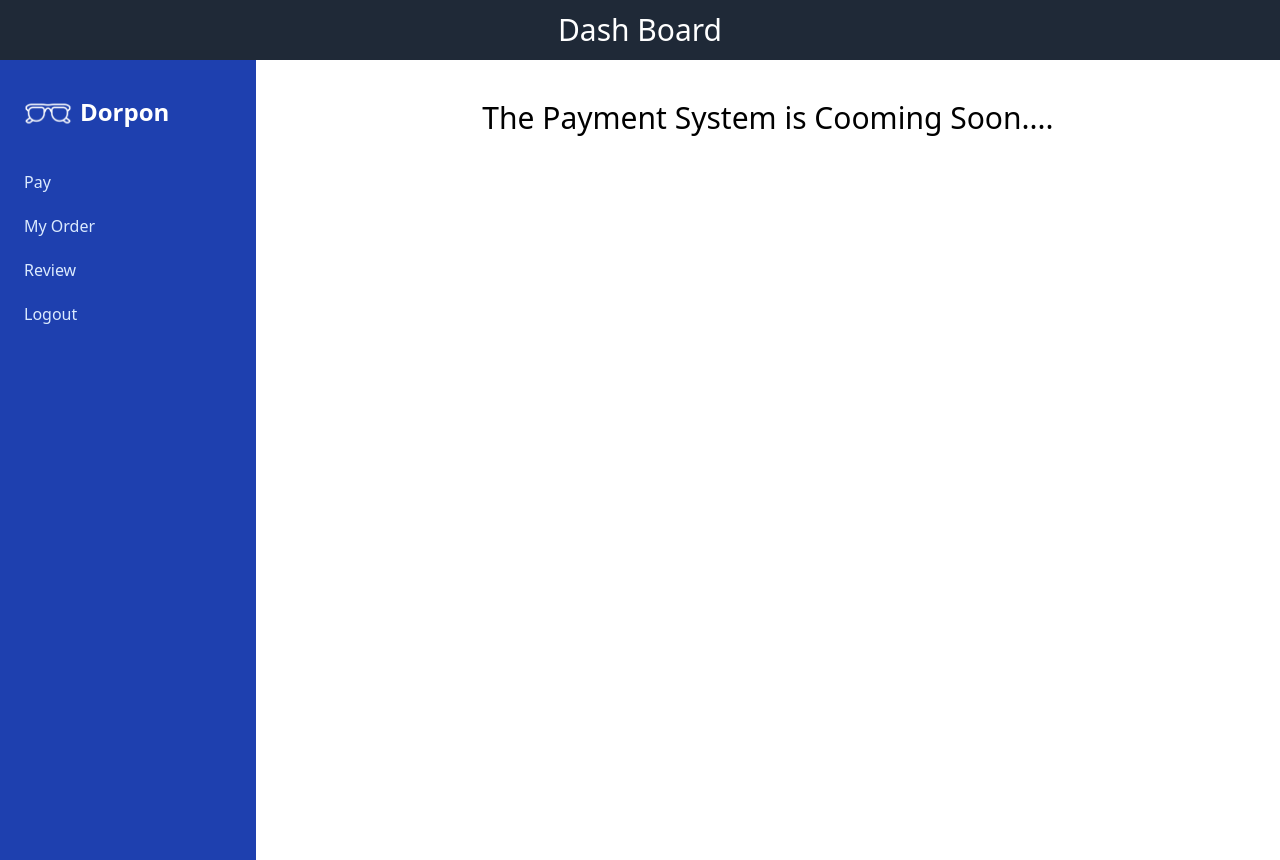
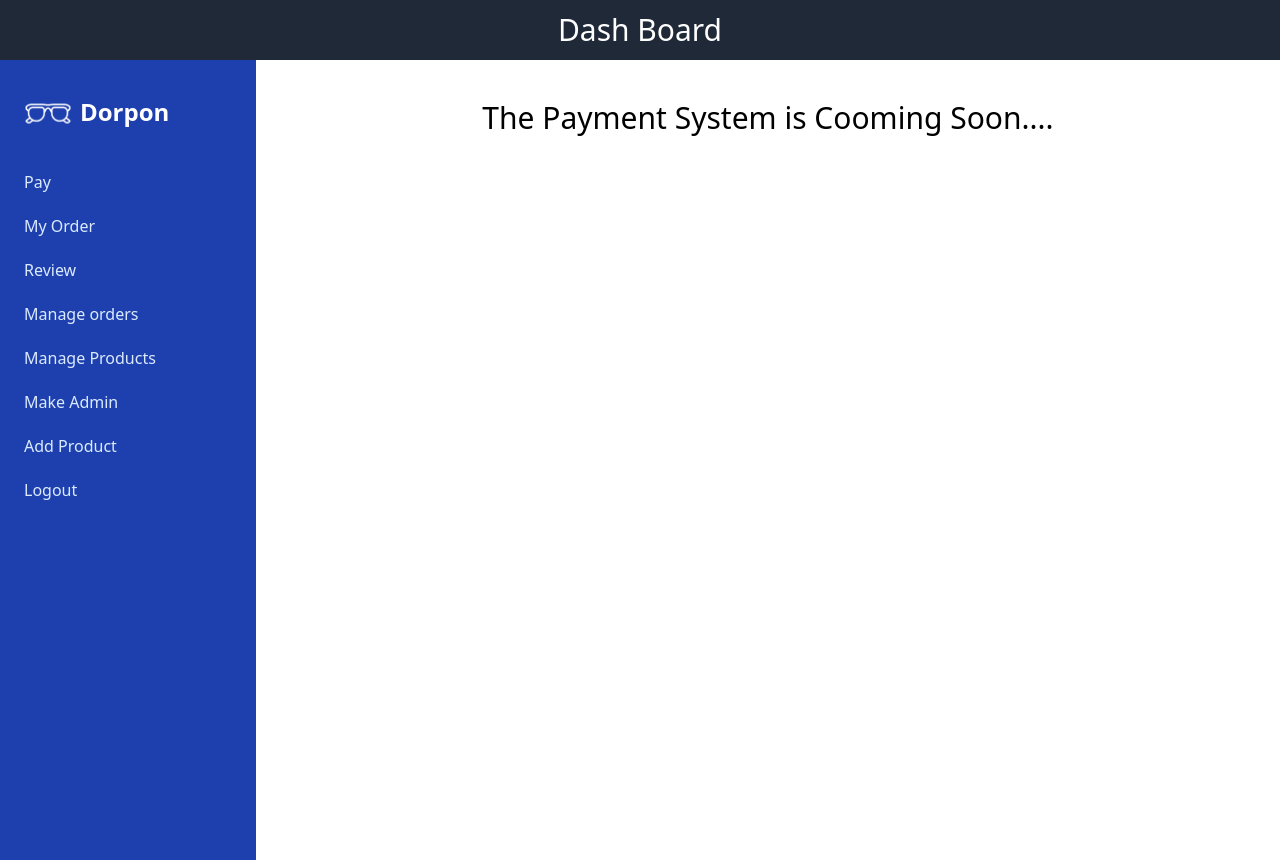
Before and after one commit to arif2494/dorpon-glasses-client, a React (Create React App) app: page /dashboard in a window 1280 px wide. Built offline with nearby package versions, Linux system fonts and the light colour scheme; no server answers; sample sign-in values are in the browser's storage.

Commit message:
complete make admin page and find admin from db

```diff
--- /dev/null
+++ b/src/Pages/DashBoard/AddProducts/AddProducts.js
@@ -0,0 +1,11 @@
+import React from 'react';
+
+const AddProducts = () => {
+	return (
+		<div>
+			<h1>Add products</h1>
+		</div>
+	);
+};
+
+export default AddProducts;
--- a/src/Pages/DashBoard/DashBoardHome/DashBoard.js
+++ b/src/Pages/DashBoard/DashBoardHome/DashBoard.js
@@ -6,6 +6,10 @@ import Pay from '../Pay/Pay';
 import MyOrder from '../MyOrder/MyOrder';
 import Review from '../Review/Review';
 import useAuth from '../../../hooks/useAuth';
+import ManageOrders from '../ManageOrders/ManageOrders';
+import ManageProducts from '../ManageProducts/ManageProducts';
+import MakeAdmin from '../MakeAdmin/MakeAdmin';
+import AddProducts from '../AddProducts/AddProducts';
 const DashBoard = () => {
 	const { logOut } = useAuth();
 	const handleOnClick = () => {
@@ -82,6 +86,31 @@ const DashBoard = () => {
 						>
 							Review
 						</Link>
+						{/* admin link */}
+						<Link
+							to={`${url}/manageOrders`}
+							className="block py-2.5 px-4 rounded transition duration-200 hover:bg-blue-700 hover:text-white"
+						>
+							Manage orders
+						</Link>
+						<Link
+							to={`${url}/manageProducts`}
+							className="block py-2.5 px-4 rounded transition duration-200 hover:bg-blue-700 hover:text-white"
+						>
+							Manage Products
+						</Link>
+						<Link
+							to={`${url}/makeAdmin`}
+							className="block py-2.5 px-4 rounded transition duration-200 hover:bg-blue-700 hover:text-white"
+						>
+							Make Admin
+						</Link>
+						<Link
+							to={`${url}/addProducts`}
+							className="block py-2.5 px-4 rounded transition duration-200 hover:bg-blue-700 hover:text-white"
+						>
+							Add Product
+						</Link>
 						<button
 							to="/"
 							onClick={logOut}
@@ -106,6 +135,19 @@ const DashBoard = () => {
 						<Route path={`${path}/review`}>
 							<Review />
 						</Route>
+						{/* admin routes */}
+						<Route path={`${path}/manageOrders`}>
+							<ManageOrders />
+						</Route>
+						<Route path={`${path}/manageProducts`}>
+							<ManageProducts />
+						</Route>
+						<Route path={`${path}/makeAdmin`}>
+							<MakeAdmin />
+						</Route>
+						<Route path={`${path}/addProducts`}>
+							<AddProducts />
+						</Route>
 					</Switch>
 				</div>
 			</div>
--- /dev/null
+++ b/src/Pages/DashBoard/MakeAdmin/MakeAdmin.js
@@ -0,0 +1,61 @@
+import React, { useState } from 'react';
+import { useHistory } from 'react-router-dom';
+
+const MakeAdmin = () => {
+	const [ email, setEmail ] = useState('');
+	const history = useHistory();
+	const handleBlur = (e) => {
+		const email = e.target.value;
+		setEmail(email);
+	};
+	const handleSubmit = (e) => {
+		e.preventDefault();
+		const url = `http://localhost:5000/admin/${email}`;
+		fetch(url, {
+			method: 'PUT'
+		})
+			.then((res) => res.json())
+			.then((data) => {
+				if (data.modifiedCount > 0) {
+					alert('admin added successfully');
+					history.push('/dashboard');
+				} else if (data.matchedCount > 0) {
+					alert('user already admin');
+				} else if (data.matchedCount === 0) {
+					alert('Please Login that user first!');
+				}
+			});
+	};
+	return (
+		<div>
+			<div className="my-6">
+				<h1 className="text-center text-3xl font-thin">Make an admin</h1>
+			</div>
+			<div className="flex justify-center">
+				<form onSubmit={handleSubmit} className="bg-green-200 p-10 w-6/12">
+					<label htmlFor="name" className=" pl-1 text-2xl font-thin">
+						Enter Email
+					</label>
+					<input
+						type="email"
+						className="border-2 border-green-200 focus:outline-none focus:ring-2 focus:ring-green-400 shadow-2xl py-3 w-full  my-2 text-black rounded-xl px-2 "
+						name="name"
+						onBlur={handleBlur}
+						id="name"
+					/>
+					<small>Be Sure What Are You Doing</small>
+					<br />
+
+					<button
+						type="submit"
+						className="w-full bg-green-600 hover:bg-green-800 my-2 py-3 text-white font-medium text-2xl"
+					>
+						Make Admin
+					</button>
+				</form>
+			</div>
+		</div>
+	);
+};
+
+export default MakeAdmin;
--- /dev/null
+++ b/src/Pages/DashBoard/ManageOrders/ManageOrders.js
@@ -0,0 +1,11 @@
+import React from 'react';
+
+const ManageOrders = () => {
+	return (
+		<div>
+			<h1>Manag orders</h1>
+		</div>
+	);
+};
+
+export default ManageOrders;
--- /dev/null
+++ b/src/Pages/DashBoard/ManageProducts/ManageProducts.js
@@ -0,0 +1,11 @@
+import React from 'react';
+
+const ManageProducts = () => {
+	return (
+		<div>
+			<h1>Manage products</h1>
+		</div>
+	);
+};
+
+export default ManageProducts;
--- a/src/hooks/useFirebase.js
+++ b/src/hooks/useFirebase.js
@@ -14,6 +14,7 @@ import {
 initializeFirebase();
 const useFirebase = () => {
 	const [ user, setUser ] = useState({});
+	const [admin, setAdmin] = useState(false);
 	// const [userData, setUserData] = useState({});
 	// console.log(user);
 	const [isLoading, setIsLoading] = useState(true);
@@ -98,6 +99,14 @@ const useFirebase = () => {
 		},
 		[ auth ]
 	);
+	// find admin
+	useEffect(()=>{
+		const url=`http://localhost:5000/admin/${user.email}`
+		fetch(url).then(res=>res.json()).then(data=> {
+			const admin = data.isAdmin;
+			setAdmin(admin);
+		})
+	},[user.email])
 	// save user to db
 	const saveUserToDb = (displayName, email, method) => {
 		const userinfo = {	displayName, email, };
@@ -123,6 +132,7 @@ const useFirebase = () => {
 	};
 	return {
 		isLoading,
+		admin,
 		signInWithGoogle,
 		registerWithEmailAndPassword,
 		logInWithEmailAndPassword,
```
Also changed, not shown: src/Pages/Login/AdminRoute/AdminRoute.js (added).
